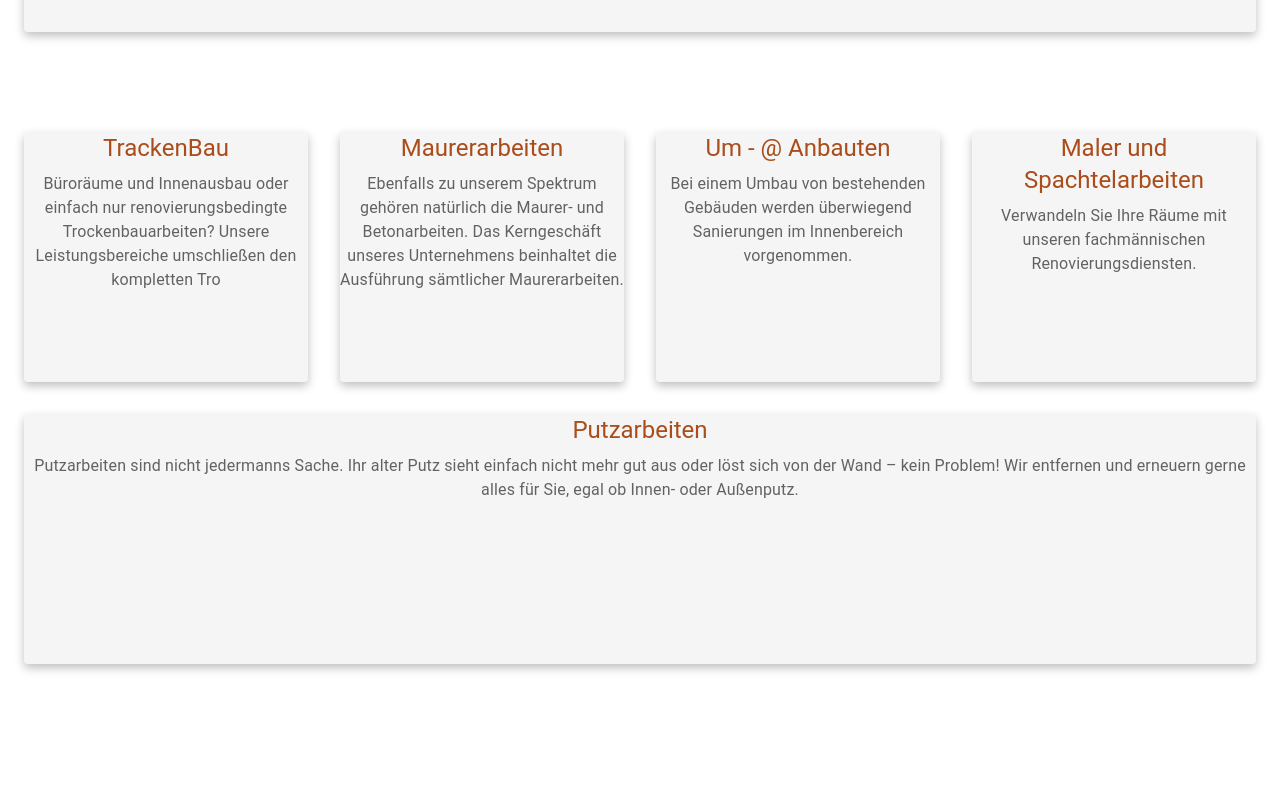
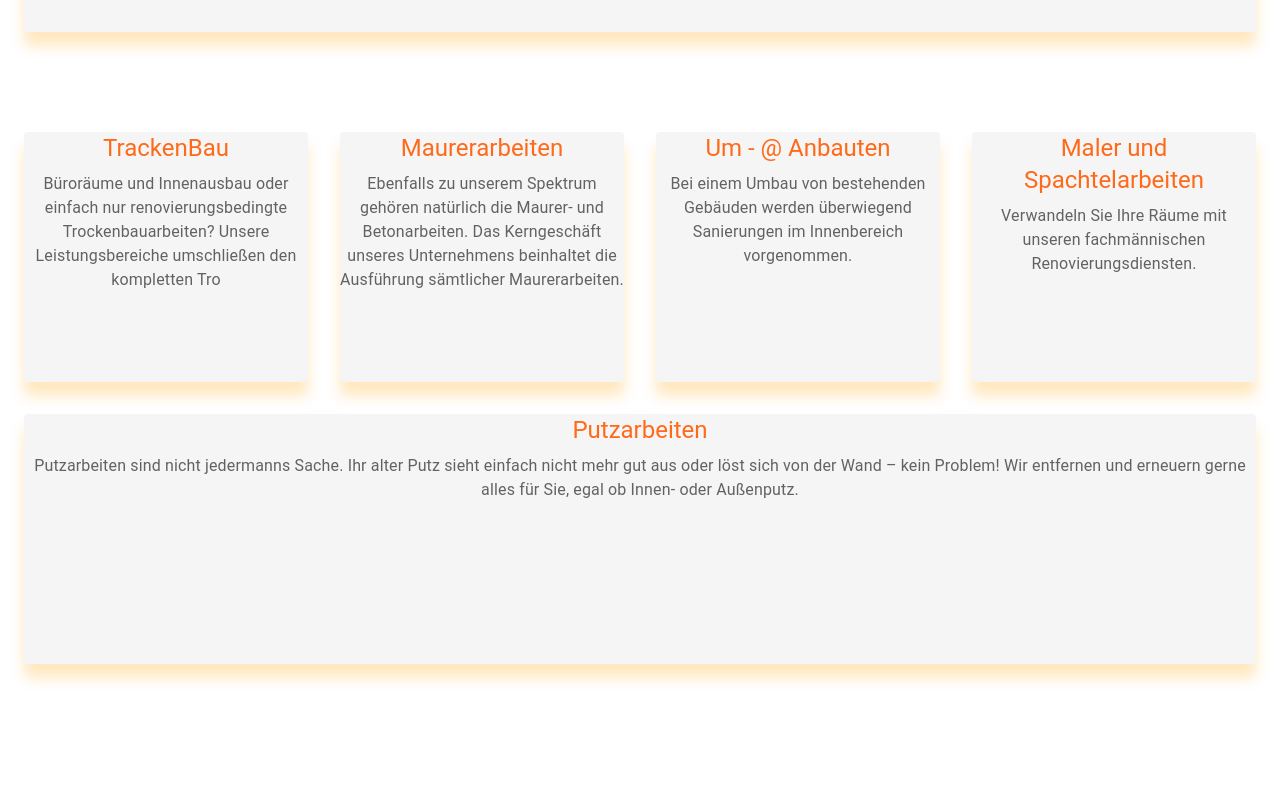
Before and after one commit to Vahedin1/amel-project, a React app: page / in a window 1280 px wide. Shown: the part 1620-2420 px from the top of the page. Built offline with nearby package versions, Linux system fonts and the light colour scheme.

Commit message:
Colored entire website into orange

```diff
--- a/src/App.css
+++ b/src/App.css
@@ -9,3 +9,8 @@ body {
     overflow: hidden;
     /* Disable/Enable scrolling (AppBar Menu)*/
 }
+
+.map-container {
+    position: relative;
+    z-index: 1; /* Ensure it's above other elements */
+}
--- a/src/components/AppBar.js
+++ b/src/components/AppBar.js
@@ -46,11 +46,11 @@ const pagesItemStyles = {
 };
 
 const appbarItemStyles = {
-  backgroundColor: colors.darkbrown,
+  backgroundColor: colors.orange,
   color: colors.white,
   transition: 'background-color 0.3s', // Smooth transition
   '&:hover': {
-    backgroundColor: colors.orange2, // Change this to your desired hover color
+    backgroundColor: colors.orange, // Change this to your desired hover color
   },
 };
 
--- a/src/components/Footer.js
+++ b/src/components/Footer.js
@@ -44,7 +44,7 @@ const socialLinks = [
 ];
 
 const pagesItemStyles = {
-    backgroundColor: colors.darkbrown,
+    backgroundColor: colors.orange,
     color: colors.white,
     paddingTop: "40px",
     paddingBottom: "20px",
@@ -54,7 +54,7 @@ const pagesItemStyles = {
     boxShadow: "0px 4px 10px rgba(0, 0, 0, 0.1)", // Adds shadow effect
     transition: 'background-color 0.3s', // Smooth transition
     '&:hover': {
-      backgroundColor: colors.orange2, // Change this to your desired hover color
+      backgroundColor: colors.orange, // Change this to your desired hover color
     },
 };
 
--- a/src/pages/Home.js
+++ b/src/pages/Home.js
@@ -37,7 +37,7 @@ const titleItemStyles = {
 };
 
 const backgroundColorTitle = {
-    backgroundColor: colors.darkbrown,
+    backgroundColor: colors.orange,
     color: colors.white,
 };
 
@@ -130,10 +130,10 @@ export default function Home() {
                             marginTop: { xs: '50px', md: '110px' },
                             backgroundColor: '#f5f5f5',
                             color: '#333',
-                            boxShadow: '0px 4px 10px rgba(0, 0, 0, 0.25)',
+                            boxShadow: '0px 14px 14px rgba(255, 165, 0, 0.25)',
                             transition: 'transform 0.3s, box-shadow 0.3s',
                             '&:hover': {
-                                boxShadow: '0px 6px 20px rgba(0, 0, 0, 0.35)',
+                                boxShadow: '14px 14px 14px rgba(255, 165, 0, 0.25)',
                                 transform: 'scale(1.05) !important',
                             },
                         }}
@@ -175,14 +175,14 @@ export default function Home() {
                                     height: { md: '250px', xs: '150px' },
                                     widht: '150px',
                                     textAlign: 'center',             // Text color
-                                    boxShadow: '0px 4px 10px rgba(0, 0, 0, 0.25)',  // Custom shadow
-                                    transition: '0.3s',              // Smooth transition
+                                    boxShadow: '0px 14px 14px rgba(255, 165, 0, 0.25)',
+                                    transition: 'transform 0.3s, box-shadow 0.3s',
                                     '&:hover': {
-                                        boxShadow: '0px 6px 20px rgba(0, 0, 0, 0.35)',  // Larger shadow on hover
-                                        transform: 'scale(1.05)',      // Slight scaling effect on hover
+                                        boxShadow: '14px 14px 14px rgba(255, 165, 0, 0.25)',
+                                        transform: 'scale(1.05) !important',
                                     },
                                 }}>
-                                <Typography variant="h5" component="h3" gutterBottom sx={{ color: colors.orange2 }}>
+                                <Typography variant="h5" component="h3" gutterBottom sx={{ color: colors.orange }}>
                                     TrackenBau
                                 </Typography>
                                 <Typography color='textSecondary'>
@@ -200,14 +200,14 @@ export default function Home() {
                                     widht: '150px',
                                     textAlign: 'center',
                                     color: '#333',               // Text color
-                                    boxShadow: '0px 4px 10px rgba(0, 0, 0, 0.25)',  // Custom shadow
-                                    transition: '0.3s',              // Smooth transition
+                                    boxShadow: '0px 14px 14px rgba(255, 165, 0, 0.25)',
+                                    transition: 'transform 0.3s, box-shadow 0.3s',
                                     '&:hover': {
-                                        boxShadow: '0px 6px 20px rgba(0, 0, 0, 0.35)',  // Larger shadow on hover
-                                        transform: 'scale(1.05)',      // Slight scaling effect on hover
+                                        boxShadow: '14px 14px 14px rgba(255, 165, 0, 0.25)',
+                                        transform: 'scale(1.05) !important',
                                     },
                                 }}>
-                                <Typography variant="h5" component="h3" gutterBottom sx={{ color: colors.orange2 }}>
+                                <Typography variant="h5" component="h3" gutterBottom sx={{ color: colors.orange }}>
                                     Maurerarbeiten
                                 </Typography>
                                 <Typography color="textSecondary">
@@ -224,14 +224,14 @@ export default function Home() {
                                     height: { md: '250px', xs: '150px' },
                                     widht: '150px',
                                     textAlign: 'center',              // Text color
-                                    boxShadow: '0px 4px 10px rgba(0, 0, 0, 0.25)',  // Custom shadow
-                                    transition: '0.3s',              // Smooth transition
+                                    boxShadow: '0px 14px 14px rgba(255, 165, 0, 0.25)',
+                                    transition: 'transform 0.3s, box-shadow 0.3s',
                                     '&:hover': {
-                                        boxShadow: '0px 6px 20px rgba(0, 0, 0, 0.35)',  // Larger shadow on hover
-                                        transform: 'scale(1.05)',      // Slight scaling effect on hover
+                                        boxShadow: '14px 14px 14px rgba(255, 165, 0, 0.25)',
+                                        transform: 'scale(1.05) !important',
                                     },
                                 }}>
-                                <Typography variant="h5" component="h3" gutterBottom sx={{ color: colors.orange2 }}>
+                                <Typography variant="h5" component="h3" gutterBottom sx={{ color: colors.orange }}>
                                     Um - @ Anbauten
                                 </Typography>
                                 <Typography color="textSecondary">
@@ -248,14 +248,14 @@ export default function Home() {
                                     height: { md: '250px', xs: '150px' },
                                     widht: '150px',
                                     textAlign: 'center',              // Text color
-                                    boxShadow: '0px 4px 10px rgba(0, 0, 0, 0.25)',  // Custom shadow
-                                    transition: '0.3s',              // Smooth transition
+                                    boxShadow: '0px 14px 14px rgba(255, 165, 0, 0.25)',
+                                    transition: 'transform 0.3s, box-shadow 0.3s',
                                     '&:hover': {
-                                        boxShadow: '0px 6px 20px rgba(0, 0, 0, 0.35)',  // Larger shadow on hover
-                                        transform: 'scale(1.05)',      // Slight scaling effect on hover
+                                        boxShadow: '14px 14px 14px rgba(255, 165, 0, 0.25)',
+                                        transform: 'scale(1.05) !important',
                                     },
                                 }}>
-                                <Typography variant="h5" component="h3" gutterBottom sx={{ color: colors.orange2 }}>
+                                <Typography variant="h5" component="h3" gutterBottom sx={{ color: colors.orange }}>
                                     Maler und Spachtelarbeiten
                                 </Typography>
                                 <Typography color="textSecondary">
@@ -272,14 +272,14 @@ export default function Home() {
                                     height: { md: '250px', xs: '150px' },
                                     widht: '150px',
                                     textAlign: 'center',            // Text color
-                                    boxShadow: '0px 4px 10px rgba(0, 0, 0, 0.25)',  // Custom shadow
-                                    transition: '0.3s',              // Smooth transition
+                                    boxShadow: '0px 14px 14px rgba(255, 165, 0, 0.25)',
+                                    transition: 'transform 0.3s, box-shadow 0.3s',
                                     '&:hover': {
-                                        boxShadow: '0px 6px 20px rgba(0, 0, 0, 0.35)',  // Larger shadow on hover
-                                        transform: 'scale(1.05)',      // Slight scaling effect on hover
+                                        boxShadow: '14px 14px 14px rgba(255, 165, 0, 0.25)',
+                                        transform: 'scale(1.05) !important',
                                     },
                                 }}>
-                                <Typography variant="h5" component="h3" gutterBottom sx={{ color: colors.orange2 }}>
+                                <Typography variant="h5" component="h3" gutterBottom sx={{ color: colors.orange }}>
                                     Putzarbeiten  {/* Corrected spelling */}
                                 </Typography>
                                 <Typography color="textSecondary">
--- a/src/pages/Kontakt.js
+++ b/src/pages/Kontakt.js
@@ -123,6 +123,12 @@ const ContactForm = () => {
                 gap: 2,
                 borderRadius: "8px",
                 border: "1px solid #ddd",
+                boxShadow: '0px 14px 14px rgba(255, 165, 0, 0.25)',
+                transition: 'transform 0.3s, box-shadow 0.3s',
+                '&:hover': {
+                    boxShadow: '0px 30px 30px rgba(255, 165, 0, 0.25)',
+                    transform: 'scale(1.05) !important',
+                },
             }}
         >
             <Select
```
Also changed, not shown: src/components/MapGoogle.js (+4 -7 lines), src/pages/Leistungen.js (+31 -30 lines), src/pages/Vita.js (+4 -4 lines).
